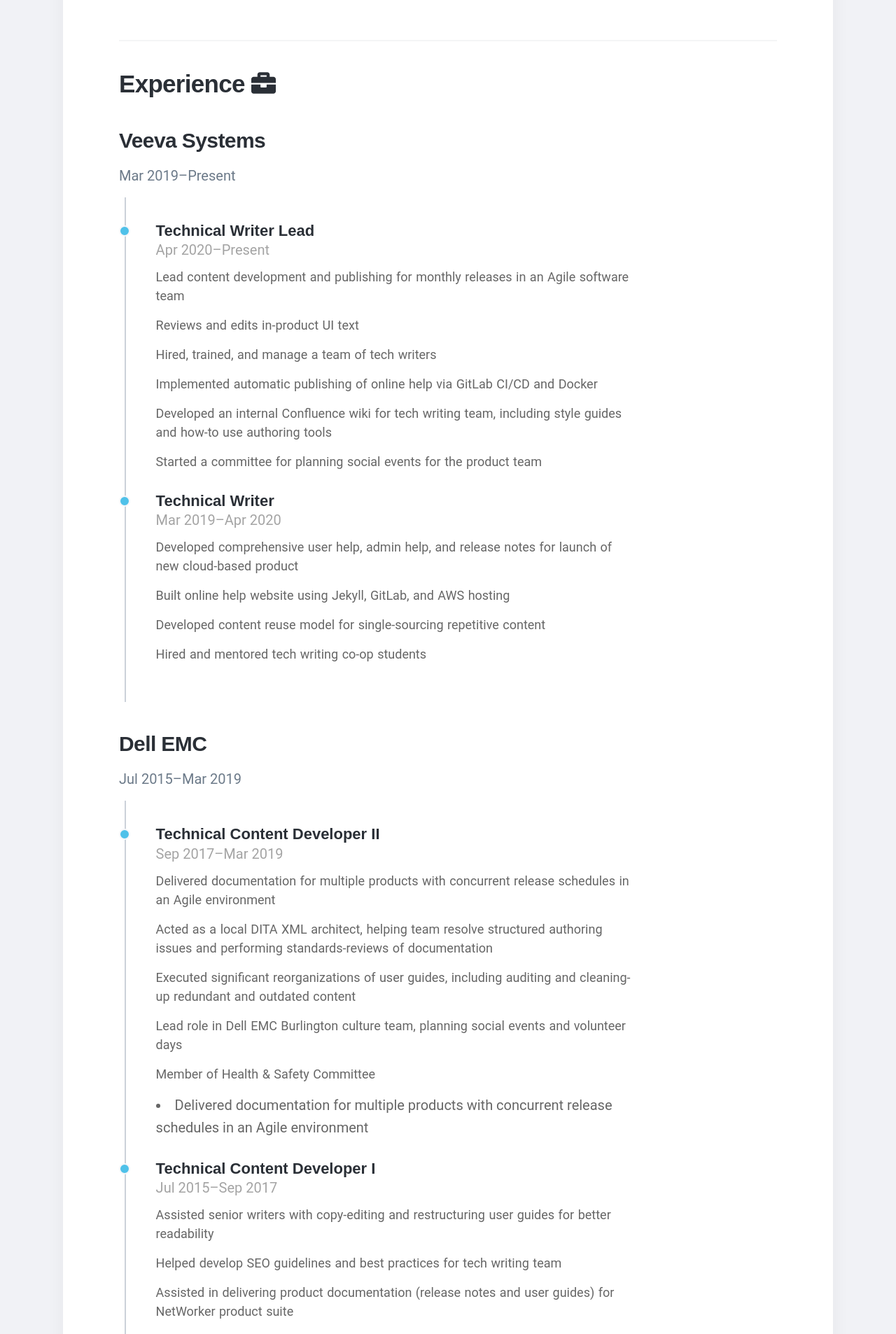
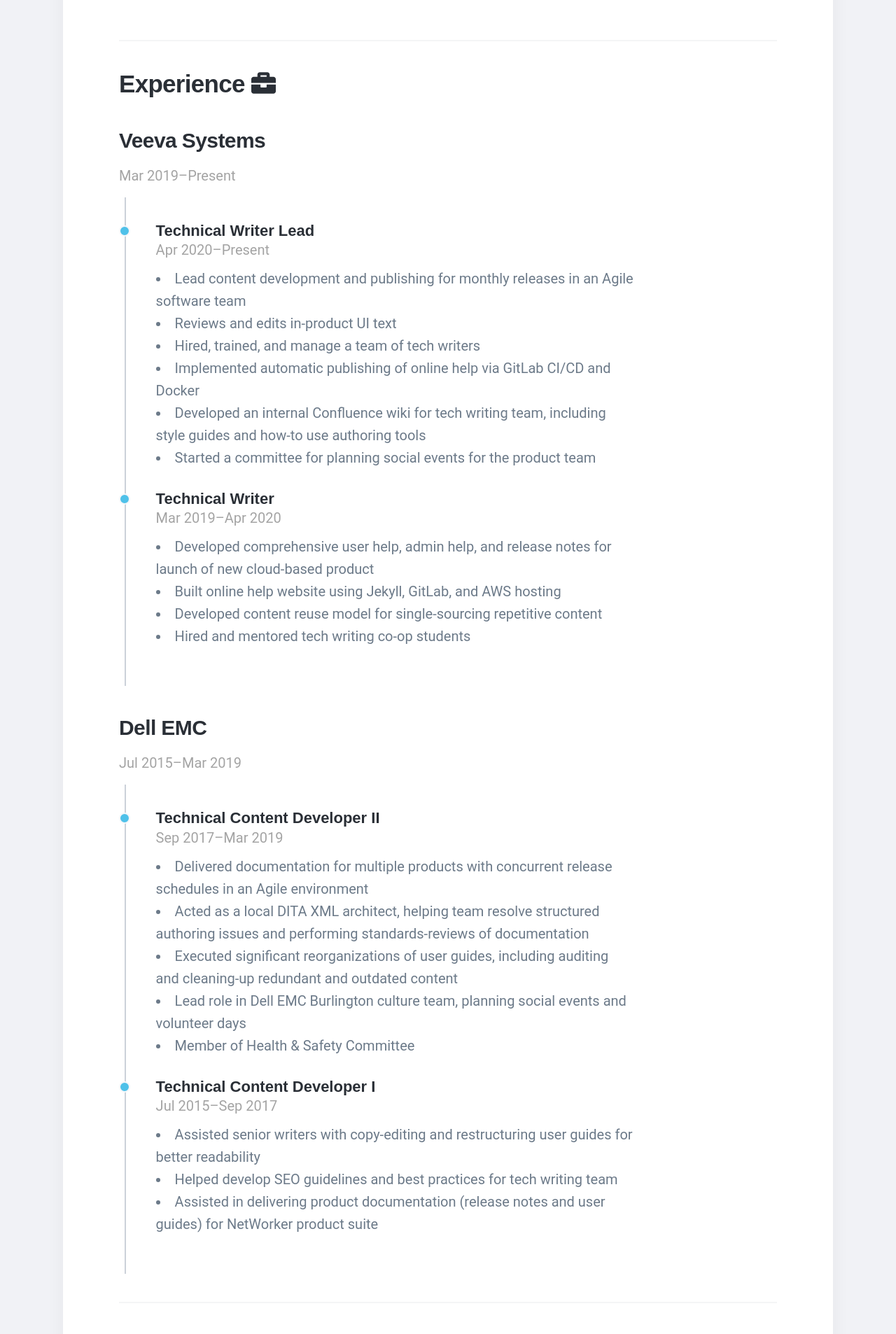
Before and after one commit to emilyrushton/emilyrushton.github.io, a Jekyll site: the page built from index.html, in a window 1280 px wide. Shown: the part 1063-2969 px from the top of the page at 70% size. Built offline with Jekyll 4.4.1, drawn with Linux system fonts in a browser that asks for light colours; nearby versions of some CDN libraries; some web fonts are replaced.

Commit message:
Polishing style and content in timeline

```diff
--- a/css/custom.css
+++ b/css/custom.css
@@ -73,11 +73,13 @@
 .timeline-content {
    width: 95%;
    padding: 0 15px;
-   color: #666;
 }
 
 .timeline-content span {
    font-size: 20px;
+}
+
+.date {
    color: #a4a4a4;
 }
 
--- a/index.html
+++ b/index.html
@@ -58,48 +58,51 @@
 				<div>
 					<h2>Experience <i class="fas fa-briefcase"></i></h2>
 					<h3>Veeva Systems</h3>
-					<p style="margin-bottom: 15px;">Mar 2019–Present</p>
+					<p style="margin-bottom: 15px;" class="date">Mar 2019–Present</p>
 					<div class="timeline-container">
    						<div class="timeline-block">
       						<div class="marker"></div>
 						      <div class="timeline-content">
 						         <h4>Technical Writer Lead</h4>
-						         <span>Apr 2020–Present</span>
-						         <p>Lead content development and publishing for monthly releases in an Agile software team</p>
-						         <p>Reviews and edits in-product UI text</p>
-						         <p>Hired, trained, and manage a team of tech writers</p>
-						         <p>Implemented automatic publishing of online help via GitLab CI/CD and Docker</p>
-						         <p>Developed an internal Confluence wiki for tech writing team, including style guides and how-to use authoring tools</p>
-						         <p>Started a committee for planning social events for the product team</p>
+						         <span class="date">Apr 2020–Present</span>
+						         <ul>
+							         <li>Lead content development and publishing for monthly releases in an Agile software team</li>
+							         <li>Reviews and edits in-product UI text</li>
+							         <li>Hired, trained, and manage a team of tech writers</li>
+							         <li>Implemented automatic publishing of online help via GitLab CI/CD and Docker</li>
+							         <li>Developed an internal Confluence wiki for tech writing team, including style guides and how-to use authoring tools</li>
+							         <li>Started a committee for planning social events for the product team</li>
+							     </ul>
 						      </div>
 						  </div>
    						<div class="timeline-block">
       						<div class="marker"></div>
 						      <div class="timeline-content">
 						         <h4>Technical Writer</h4>
-						         <span>Mar 2019–Apr 2020</span>
-						         <p>Developed comprehensive user help, admin help, and release notes for launch of new cloud-based product</p>
-						         <p>Built online help website using Jekyll, GitLab, and AWS hosting</p>
-						         <p>Developed content reuse model for single-sourcing repetitive content</p>
-						         <p>Hired and mentored tech writing co-op students</p>
+						         <span class="date">Mar 2019–Apr 2020</span>
+						         <ul>
+							         <li>Developed comprehensive user help, admin help, and release notes for launch of new cloud-based product</li>
+							         <li>Built online help website using Jekyll, GitLab, and AWS hosting</li>
+							         <li>Developed content reuse model for single-sourcing repetitive content</li>
+							         <li>Hired and mentored tech writing co-op students</li>
+							     </ul>
 						      </div>
 						   </div>
 						</div>
 					<h3>Dell EMC</h3>
-					<p style="margin-bottom: 15px;">Jul 2015–Mar 2019</p>
+					<p style="margin-bottom: 15px;" class="date">Jul 2015–Mar 2019</p>
 					<div class="timeline-container">
    						<div class="timeline-block">
       						<div class="marker"></div>
 						      <div class="timeline-content">
 						         <h4>Technical Content Developer II</h4>
-						         <span>Sep 2017–Mar 2019</span>
-						         <p>Delivered documentation for multiple products with concurrent release schedules in an Agile environment</p>
-						         <p>Acted as a local DITA XML architect, helping team resolve structured authoring issues and performing standards-reviews of documentation</p>
-						         <p>Executed significant reorganizations of user guides, including auditing and cleaning-up redundant and outdated content</p>
-						         <p>Lead role in Dell EMC Burlington culture team, planning social events and volunteer days</p>
-						         <p>Member of Health & Safety Committee</p>
+						         <span class="date">Sep 2017–Mar 2019</span>
 						         <ul>
 						         	<li>Delivered documentation for multiple products with concurrent release schedules in an Agile environment</li>
+							         <li>Acted as a local DITA XML architect, helping team resolve structured authoring issues and performing standards-reviews of documentation</li>
+							         <li>Executed significant reorganizations of user guides, including auditing and cleaning-up redundant and outdated content</li>
+							         <li>Lead role in Dell EMC Burlington culture team, planning social events and volunteer days</li>
+							         <li>Member of Health & Safety Committee</li>
 						         </ul>
 						      </div>
 						  </div>
@@ -107,10 +110,12 @@
       						<div class="marker"></div>
 						      <div class="timeline-content">
 						         <h4>Technical Content Developer I</h4>
-						         <span>Jul 2015–Sep 2017</span>
-						         <p>Assisted senior writers with copy-editing and restructuring user guides for better readability</p>
-						         <p>Helped develop SEO guidelines and best practices for tech writing team</p>
-						         <p>Assisted in delivering product documentation (release notes and user guides) for NetWorker product suite</p>
+						         <span class="date">Jul 2015–Sep 2017</span>
+						         <ul>
+							         <li>Assisted senior writers with copy-editing and restructuring user guides for better readability</li>
+							         <li>Helped develop SEO guidelines and best practices for tech writing team</li>
+							         <li>Assisted in delivering product documentation (release notes and user guides) for NetWorker product suite</li>
+						         </ul>
 						      </div>
 						  </div>
 						</div>
@@ -119,7 +124,7 @@
 				<div>
 					<h2>Education <i class="fas fa-graduation-cap"></i></i></h2>
 					<h3>Northeastern University</h3>
-					<p>Sep 2015–Dec 2017</p>
+					<p class="date">Sep 2015–Dec 2017</p>
 					<p>Master of Science: Technical Communication, Computer Industry Writing Concentration</p>
 					<h3>University of Waterloo</h3>
 					<p>Sep 2010–Apr 2014</p>
@@ -129,7 +134,7 @@
 				<div>
 					<h2>Volunteering <i class="fas fa-hands-helping"></i></h2>
 					<h3>Shelter Movers: Lead Mover</h3>
-					<p>Nov 2020–Present</p>
+					<p class="date">Nov 2020–Present</p>
 					<p><a href="https://www.sheltermovers.com/">Shelter Movers</a> is a national, volunteer-powered charitable organization providing moving and storage services at no cost to women and children fleeing abuse.</p>
 					<p>As a lead mover, I lead the move team on the day of the move while being the main point of contact with the client and Shelter Movers coordinators.</p>
 				</div>
```
